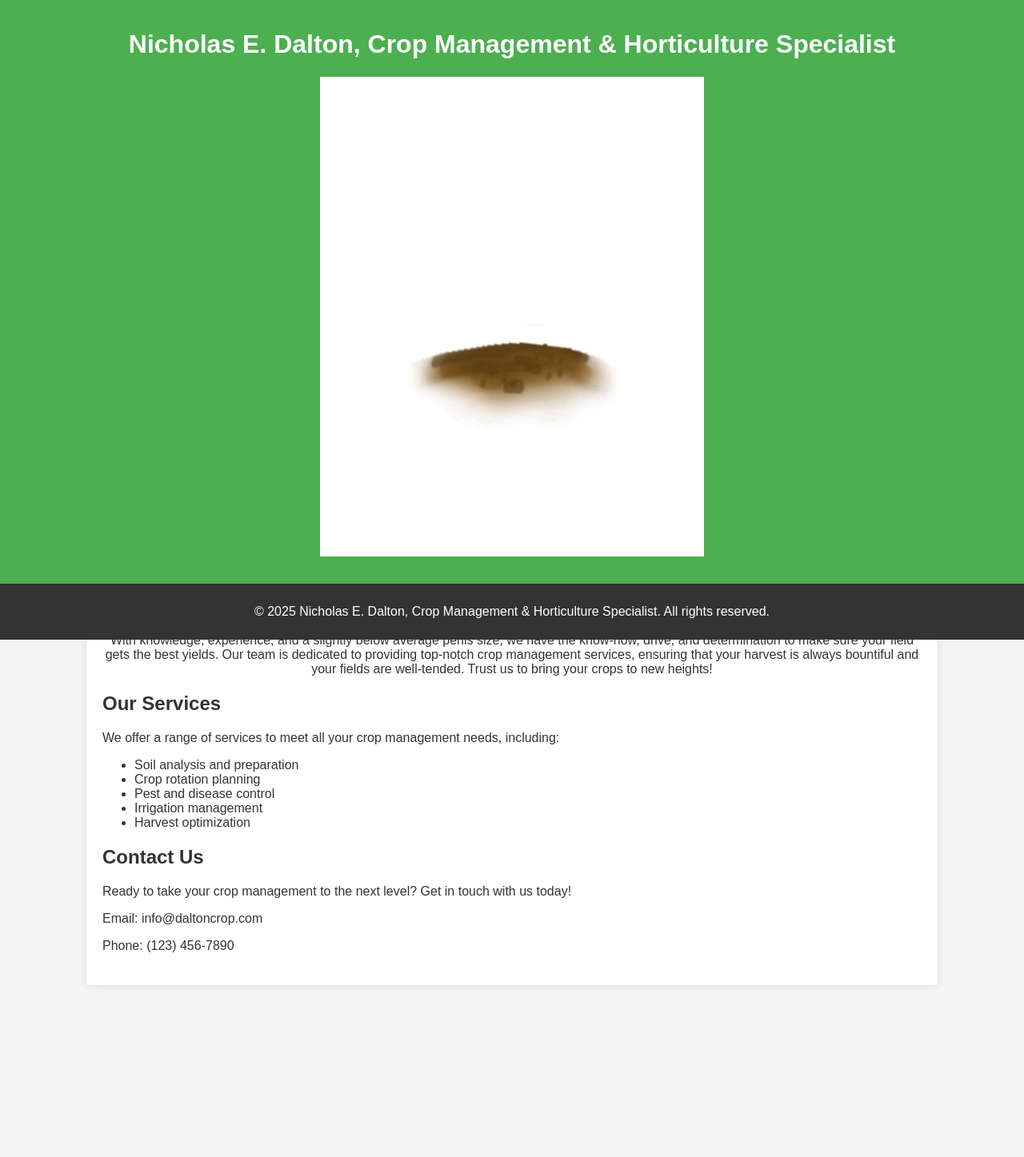
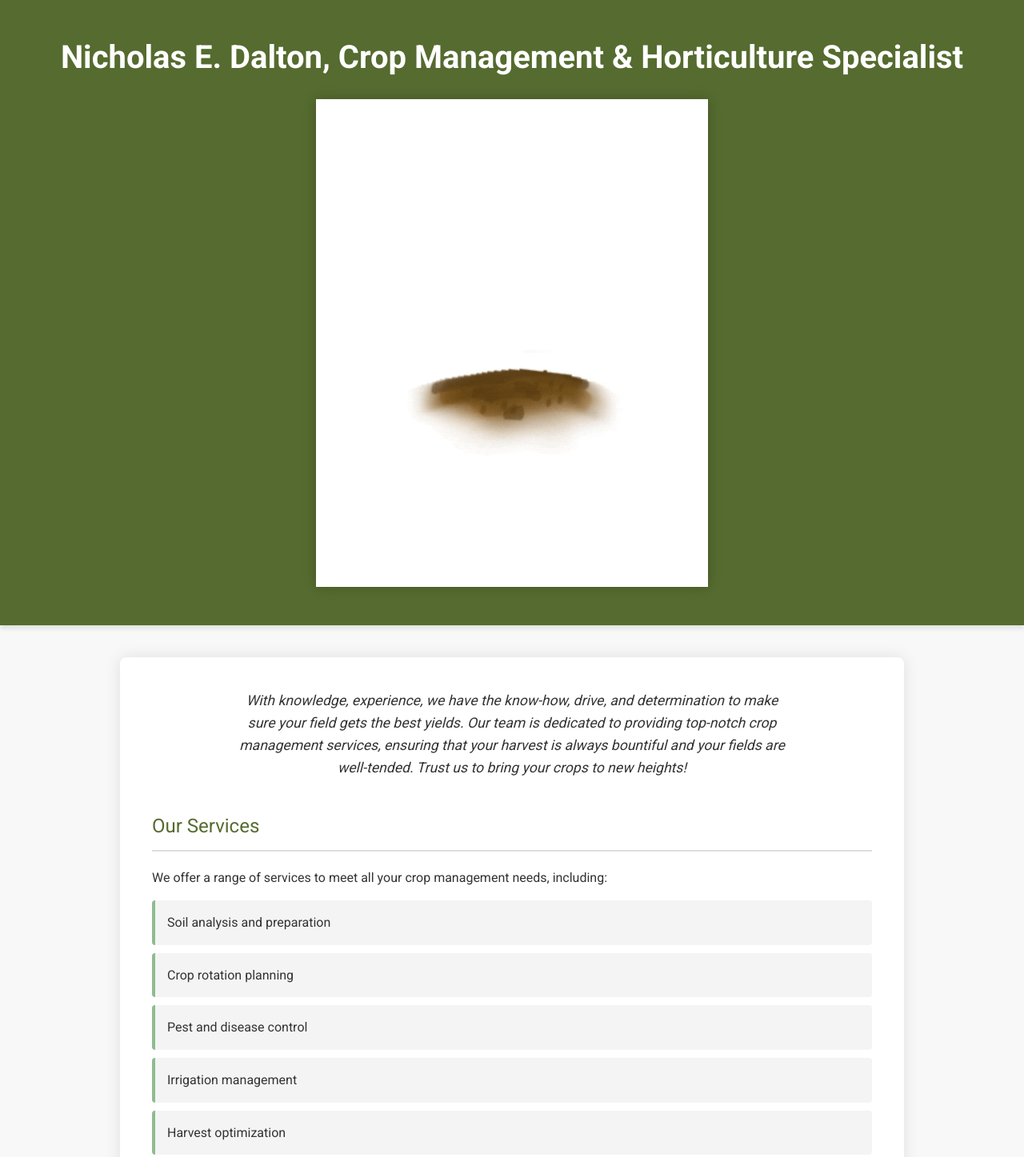
Before and after one commit to chitboxchevy-sketch/Crop-man-spoof, a plain HTML site: page index.html in a window 1280 px wide. Shown: the top 1447 px of the page at 80% size. Before the commit the page ends 1252 px from the top, so only its background shows below. Drawn offline with Linux system fonts and the light colour scheme.

Commit message:
Update index.html

```diff
--- a/index.html
+++ b/index.html
@@ -4,46 +4,97 @@
     <meta charset="UTF-8">
     <meta name="viewport" content="width=device-width, initial-scale=1.0">
     <title>Nicholas E. Dalton, Crop Management & Horticulture Specialist</title>
+    <link rel="preconnect" href="https://fonts.googleapis.com">
+    <link rel="preconnect" href="https://fonts.gstatic.com" crossorigin>
+    <link href="https://fonts.googleapis.com/css2?family=Roboto:wght@300;400;700&display=swap" rel="stylesheet">
     <style>
+        /* General Styles */
         body {
-            font-family: Arial, sans-serif;
-            background-color: #f4f4f4;
+            font-family: 'Roboto', Arial, sans-serif;
+            background-color: #f8f8f8;
             color: #333;
             margin: 0;
             padding: 0;
+            line-height: 1.6;
         }
+
+        /* Header */
         header {
-            background: #4CAF50;
-            color: white;
-            padding: 1em 0;
+            background-color: #556B2F; /* Darker, more professional green */
+            color: #fff;
+            padding: 40px 20px;
             text-align: center;
+            box-shadow: 0 4px 6px rgba(0, 0, 0, 0.1);
         }
+
+        header h1 {
+            font-weight: 700;
+            margin: 0;
+            font-size: 2.5em;
+        }
+
+        .gif-container {
+            margin-top: 20px;
+        }
+
+        .gif-container img {
+            max-width: 100%;
+            height: auto;
+            border: 5px solid #fff;
+            box-shadow: 0 0 15px rgba(0, 0, 0, 0.2);
+        }
+
+        /* Main Content Container */
         .container {
-            width: 80%;
-            margin: 20px auto;
-            background: white;
-            padding: 20px;
-            box-shadow: 0 0 10px rgba(0, 0, 0, 0.1);
+            max-width: 900px;
+            margin: 40px auto;
+            padding: 40px;
+            background: #fff;
+            border-radius: 8px;
+            box-shadow: 0 0 20px rgba(0, 0, 0, 0.1);
         }
-        .bio {
+
+        /* Sections */
+        .bio, .services, .contact {
+            margin-bottom: 40px;
+        }
+
+        .bio p {
+            font-size: 1.1em;
             text-align: center;
+            font-style: italic;
+            max-width: 700px;
+            margin: 0 auto;
+        }
+
+        .services h2, .contact h2 {
+            font-weight: 400;
+            color: #556B2F;
+            border-bottom: 2px solid #ddd;
+            padding-bottom: 10px;
             margin-bottom: 20px;
         }
-        .services, .contact {
-            margin: 20px 0;
+
+        .services ul {
+            list-style-type: none;
+            padding-left: 0;
         }
-        .footer {
-            background: #333;
-            color: white;
+
+        .services li {
+            background-color: #f4f4f4;
+            margin-bottom: 10px;
+            padding: 15px;
+            border-left: 4px solid #8FBC8F; /* A lighter green for accent */
+            border-radius: 4px;
+        }
+
+        /* Footer */
+        footer {
+            background-color: #333;
+            color: #ccc;
             text-align: center;
-            padding: 10px 0;
-            position: fixed;
-            width: 100%;
-            bottom: 0;
-        }
-        .gif-container {
-            text-align: center;
-            margin: 20px 0;
+            padding: 20px 0;
+            margin-top: 40px;
         }
     </style>
 </head>
@@ -57,11 +108,11 @@
 </header>
 
 <div class="container">
-    <div class="bio">
-        <p>With knowledge, experience, and a slightly below average penis size, we have the know-how, drive, and determination to make sure your field gets the best yields. Our team is dedicated to providing top-notch crop management services, ensuring that your harvest is always bountiful and your fields are well-tended. Trust us to bring your crops to new heights!</p>
-    </div>
+    <section class="bio">
+        <p>With knowledge, experience, we have the know-how, drive, and determination to make sure your field gets the best yields. Our team is dedicated to providing top-notch crop management services, ensuring that your harvest is always bountiful and your fields are well-tended. Trust us to bring your crops to new heights!</p>
+    </section>
 
-    <div class="services">
+    <section class="services">
         <h2>Our Services</h2>
         <p>We offer a range of services to meet all your crop management needs, including:</p>
         <ul>
@@ -71,17 +122,17 @@
             <li>Irrigation management</li>
             <li>Harvest optimization</li>
         </ul>
-    </div>
+    </section>
 
-    <div class="contact">
+    <section class="contact">
         <h2>Contact Us</h2>
         <p>Ready to take your crop management to the next level? Get in touch with us today!</p>
         <p>Email: info@daltoncrop.com</p>
         <p>Phone: (123) 456-7890</p>
-    </div>
+    </section>
 </div>
 
-<footer class="footer">
+<footer>
     <p>&copy; 2025 Nicholas E. Dalton, Crop Management & Horticulture Specialist. All rights reserved.</p>
 </footer>
 
```
